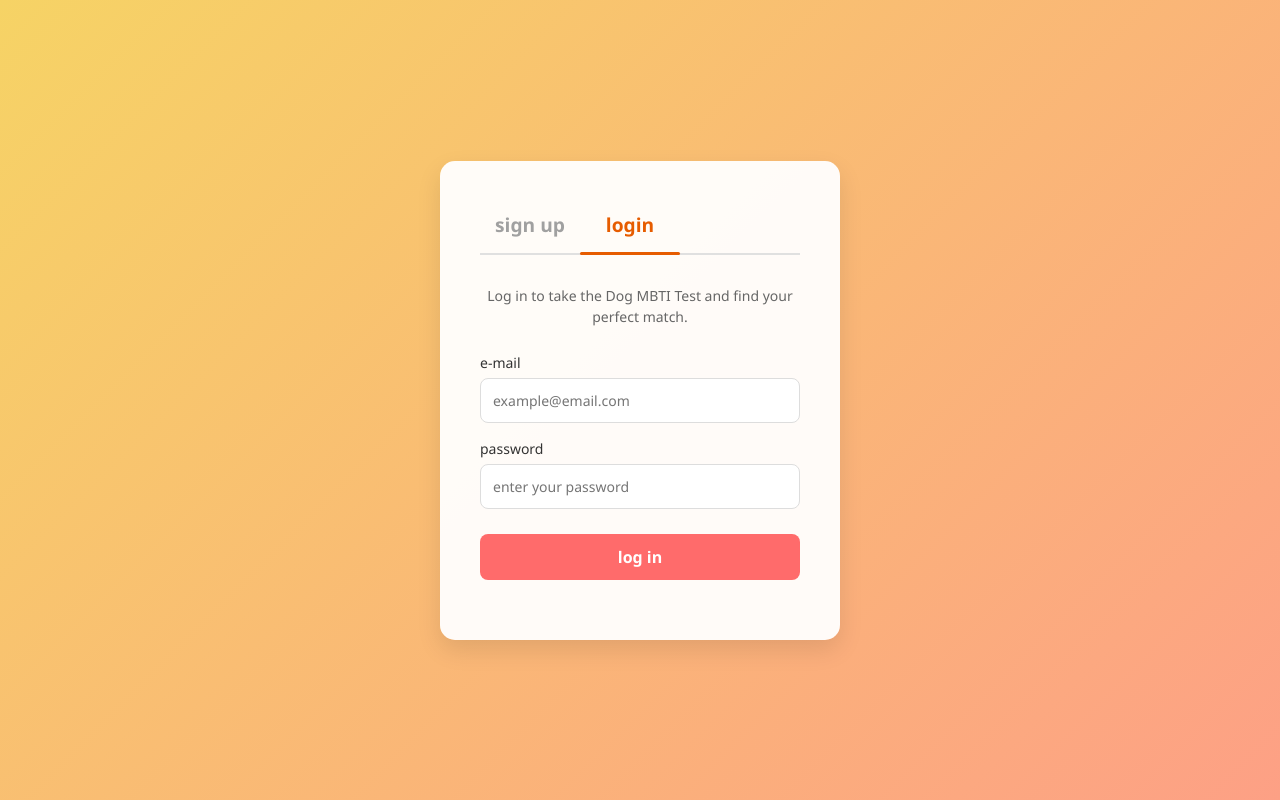
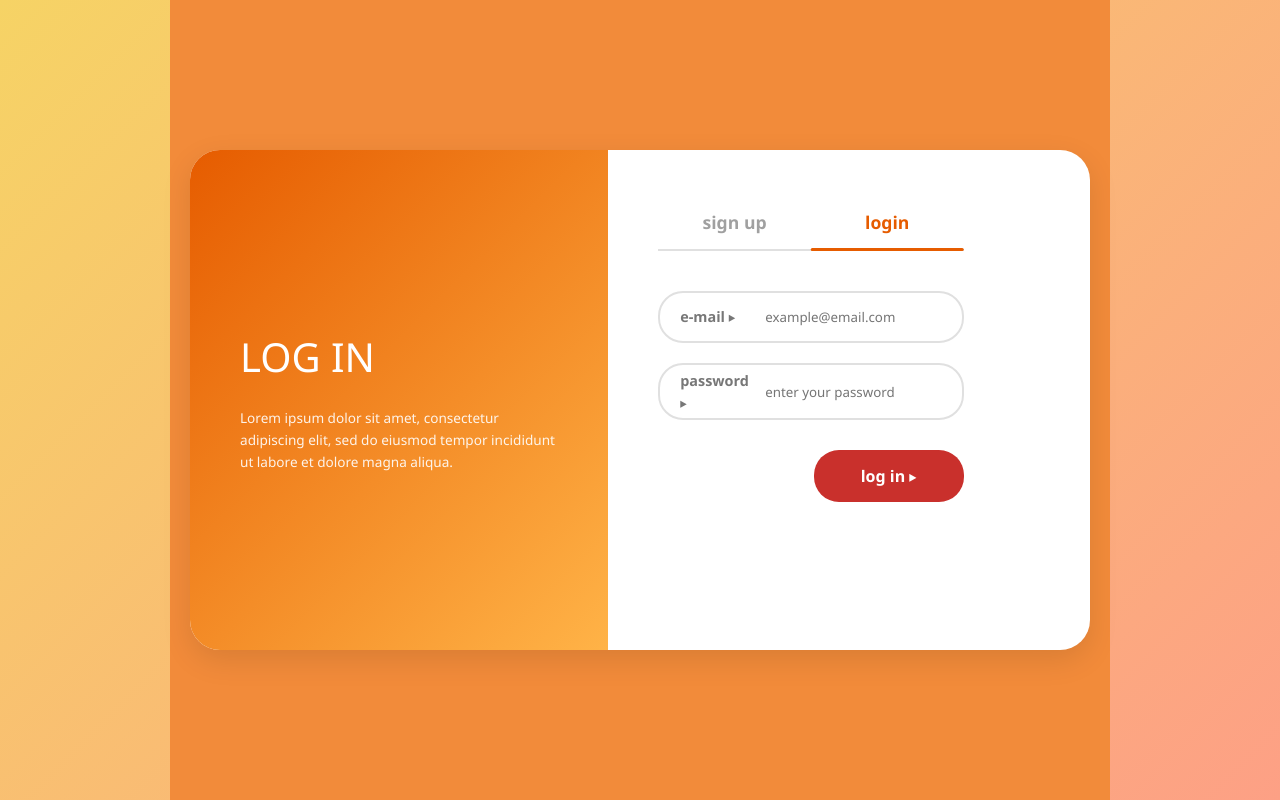
Before and after one commit to sophiavitug10/-DOG-MBTI-WEBAPP-ITS122L-FINALPROJECT, a React (Vite) app in the folder dog-mbti-web-app/: page /login in a window 1280 px wide. Built offline with nearby package versions, Linux system fonts and the light colour scheme.

Commit message:
added some stuff in frontend

```diff
--- a/dog-mbti-web-app/src/App.jsx
+++ b/dog-mbti-web-app/src/App.jsx
@@ -1,7 +1,7 @@
 import { BrowserRouter as Router, Routes, Route, Navigate, Link } from 'react-router-dom';
 
 // User Pages
-import AuthPage from './pages/AuthPage'; // Imported your new combined page
+import AuthPage from './pages/AuthPage';
 import HomePage from './pages/HomePage';
 import QuizPage from './pages/QuizPage';
 import BreedProfiles from './pages/BreedProfiles';
@@ -17,12 +17,10 @@ import './App.css';
 
 function App() {
   const NotFound = () => (
-    <div className="form-card">
+    <div className="form-card" style={{padding: '50px', textAlign: 'center'}}>
       <h2>Page not found</h2>
       <p>The page you're looking for doesn't exist.</p>
-      <p>
-        <Link to="/login">Go to Login / Sign Up</Link>
-      </p>
+      <Link to="/login">Go to Login / Sign Up</Link>
     </div>
   );
 
@@ -30,26 +28,21 @@ function App() {
     <Router>
       <div className="app-wrapper">
         <Routes>
-          {/* Default Redirect */}
           <Route path="/" element={<Navigate to="/login" />} />
 
-          {/* Combined Auth Route - Maps both /login and /signup to the same component */}
           <Route path="/login" element={<AuthPage />} />
           <Route path="/signup" element={<Navigate to="/login" />} />
 
-          {/* User Routes */}
           <Route path="/home" element={<HomePage />} />
           <Route path="/quiz" element={<QuizPage />} />
           <Route path="/breeds" element={<BreedProfiles />} />
 
-          {/* Admin Routes */}
           <Route path="/admin" element={<AdminDashboard />} />
           <Route path="/admin/breeds" element={<AdminManageBreeds />} />
           <Route path="/admin/questions" element={<AdminManageQuestions />} />
           <Route path="/admin/users" element={<AdminManageUsers />} />
           <Route path="/admin/inquiries" element={<AdminInquiries />} />
 
-          {/* 404 Catch-All */}
           <Route path="*" element={<NotFound />} />
         </Routes>
       </div>
--- a/dog-mbti-web-app/src/pages/AuthPage.css
+++ b/dog-mbti-web-app/src/pages/AuthPage.css
@@ -1,15 +1,69 @@
+/* Full page background */
+.auth-page-wrapper {
+  display: flex;
+  justify-content: center;
+  align-items: center;
+  min-height: 100vh;
+  background-color: #f28b3a; /* The orange background */
+  padding: 20px;
+}
+
+/* The main white card with split layout */
+.split-card {
+  display: flex;
+  background: white;
+  width: 100%;
+  max-width: 900px;
+  border-radius: 30px;
+  overflow: hidden;
+  box-shadow: 0 10px 30px rgba(0, 0, 0, 0.1);
+  min-height: 500px;
+}
+
+/* Left side (Graphic) */
+.split-left {
+  flex: 1;
+  background: linear-gradient(135deg, #e65c00, #ffb347); /* Placeholder gradient for the spheres */
+  color: white;
+  padding: 50px;
+  display: flex;
+  flex-direction: column;
+  justify-content: center;
+}
+
+.split-title {
+  font-size: 2.5rem;
+  font-weight: 300;
+  margin-bottom: 20px;
+}
+
+.split-desc {
+  font-size: 0.85rem;
+  line-height: 1.6;
+  opacity: 0.9;
+}
+
+/* Right side (Form) */
+.split-right {
+  flex: 1.2;
+  padding: 50px;
+  display: flex;
+  flex-direction: column;
+}
+
 /* --- Toggle Header Styles --- */
 .auth-toggle-wrapper {
-  margin-bottom: 30px;
-  border-bottom: 2px solid #e0e0e0; /* The light gray track */
+  margin-bottom: 40px;
+  border-bottom: 2px solid #e0e0e0;
   padding-bottom: 5px;
+  align-self: flex-start;
+  width: 80%;
 }
 
 .auth-toggle {
   display: flex;
   position: relative;
-  width: 60%; /* Adjust this to control how wide the toggle area is */
-  min-width: 200px;
+  width: 100%;
 }
 
 .toggle-btn {
@@ -17,54 +71,82 @@
   background: none;
   border: none;
   padding: 10px 0;
-  font-size: 1.2rem;
+  font-size: 1.1rem;
   font-weight: bold;
-  color: #a0a0a0; /* Inactive gray color */
+  color: #a0a0a0;
   cursor: pointer;
   transition: color 0.3s ease;
-  text-transform: lowercase; /* Matches your reference image */
 }
 
-.toggle-btn.active {
-  color: #e65c00; /* The active orange color */
-}
+.toggle-btn.active { color: #e65c00; }
 
-/* The sliding orange line */
 .toggle-indicator {
   position: absolute;
-  bottom: -7px; /* Aligns the line exactly over the gray border */
+  bottom: -7px;
   height: 3px;
-  width: 50%; /* Takes up exactly half the width to cover one word */
+  width: 50%;
   background-color: #e65c00;
   transition: transform 0.3s ease-in-out;
   border-radius: 2px;
 }
 
-/* Animation classes controlled by React state */
-.toggle-indicator.left {
-  transform: translateX(0);
+.toggle-indicator.left { transform: translateX(0); }
+.toggle-indicator.right { transform: translateX(100%); }
+
+/* --- Pill Form Inputs --- */
+.auth-form {
+  display: flex;
+  flex-direction: column;
+  gap: 20px;
+  width: 80%;
 }
 
-.toggle-indicator.right {
-  transform: translateX(100%);
+.input-field {
+  display: flex;
+  align-items: center;
+  border: 2px solid #e0e0e0;
+  border-radius: 25px;
+  padding: 5px 20px;
 }
 
-/* --- Form Field Tweaks to match reference --- */
-.auth-subtitle {
+.input-field label {
   color: #777;
+  font-weight: bold;
   font-size: 0.9rem;
-  margin-bottom: 25px;
+  margin-right: 15px;
+  min-width: 70px;
 }
 
+.input-field input {
+  border: none;
+  outline: none;
+  padding: 10px 0;
+  flex: 1;
+  color: #a0a0a0;
+  background: transparent;
+}
+
+/* Submit Button */
 .submit-btn {
-  background-color: #e65c00; /* Matching orange button */
+  background-color: #c9302c; /* The dark red/orange button */
   border: none;
   border-radius: 25px;
-  padding: 12px 30px;
+  padding: 15px;
   color: white;
   font-weight: bold;
   cursor: pointer;
-  width: 100%;
-  margin-top: 20px;
-  text-transform: lowercase;
+  width: 150px;
+  margin-top: 10px;
+  align-self: flex-end; /* Pushes button to the right */
+  transition: background 0.3s;
 }
+
+.submit-btn:hover { background-color: #a02622; }
+
+/* Responsive break for small screens */
+@media (max-width: 768px) {
+  .split-card { flex-direction: column; }
+  .split-left { padding: 30px; }
+  .split-right { padding: 30px; }
+  .auth-form, .auth-toggle-wrapper { width: 100%; }
+}
--- a/dog-mbti-web-app/src/pages/AuthPage.jsx
+++ b/dog-mbti-web-app/src/pages/AuthPage.jsx
@@ -1,7 +1,6 @@
-//sign up and login form in one page for the user to access their account or create a new one
 import { useState } from 'react';
 import { useNavigate } from 'react-router-dom';
-import './AuthPage.css'; // Make sure to import the CSS file!
+import './AuthPage.css'; // This imports the CSS file below
 
 export default function AuthPage() {
   const [isLogin, setIsLogin] = useState(true);
@@ -14,20 +13,28 @@ export default function AuthPage() {
     e.preventDefault();
     if (isLogin) {
       console.log("Logging in with:", email, password);
-      // TODO: Add actual login authentication logic here
       navigate('/home');
     } else {
       console.log("Signing up:", name, email, password);
-      // TODO: Add actual signup logic here
       setIsLogin(true);
     }
   };
 
   return (
-    <div className="auth-container">
-      <div className="form-card">
+    <div className="auth-page-wrapper">
+      <div className="split-card">
 
-        {/* Updated Toggle Header */}
+        {/* LEFT SIDE: Graphic/Image Area */}
+        <div className="split-left">
+          <h2 className="split-title">{isLogin ? 'LOG IN' : 'SIGN UP'}</h2>
+          <p className="split-desc">
+            Lorem ipsum dolor sit amet, consectetur adipiscing elit, sed do eiusmod tempor incididunt ut labore et dolore magna aliqua.
+          </p>
+          {/* You can add your actual sphere image here as an <img> tag later */}
+        </div>
+
+        {/* RIGHT SIDE: The Form */}
+        <div className="split-right">
           <div className="auth-toggle-wrapper">
             <div className="auth-toggle">
               <button
@@ -44,19 +51,14 @@ export default function AuthPage() {
               >
                 login
               </button>
-            {/* The sliding orange line */}
               <div className={`toggle-indicator ${isLogin ? 'right' : 'left'}`}></div>
             </div>
           </div>
 
-        <p className="auth-subtitle">
-          {isLogin ? 'Log in to take the Dog MBTI Test and find your perfect match.' : 'Ready to discover your ideal dog breed?'}
-        </p>
-
-        <form onSubmit={handleSubmit}>
+          <form onSubmit={handleSubmit} className="auth-form">
             {!isLogin && (
-            <div className="input-group">
-              <label>name</label>
+              <div className="input-field">
+                <label>name &#9656;</label>
                 <input
                   type="text"
                   placeholder="John Doe"
@@ -67,8 +69,8 @@ export default function AuthPage() {
               </div>
             )}
 
-          <div className="input-group">
-            <label>e-mail</label>
+            <div className="input-field">
+              <label>e-mail &#9656;</label>
               <input
                 type="email"
                 placeholder="example@email.com"
@@ -78,8 +80,8 @@ export default function AuthPage() {
               />
             </div>
 
-          <div className="input-group">
-            <label>password</label>
+            <div className="input-field">
+              <label>password &#9656;</label>
               <input
                 type="password"
                 placeholder={isLogin ? "enter your password" : "confirm"}
@@ -89,10 +91,12 @@ export default function AuthPage() {
               />
             </div>
 
-          <button type="submit" className="primary-btn submit-btn">
-            {isLogin ? 'log in' : 'sign up'}
+            <button type="submit" className="submit-btn">
+              {isLogin ? 'log in' : 'sign up'} &#9656;
             </button>
           </form>
+        </div>
+
       </div>
     </div>
   );
```
Also changed, not shown: dog-mbti-web-app/src/pages/AdminManageBreeds.jsx (renamed from dog-mbti-web-app/src/pages/AdminManageBreed.jsx). Lines whose indentation alone changed are shown as unchanged.
